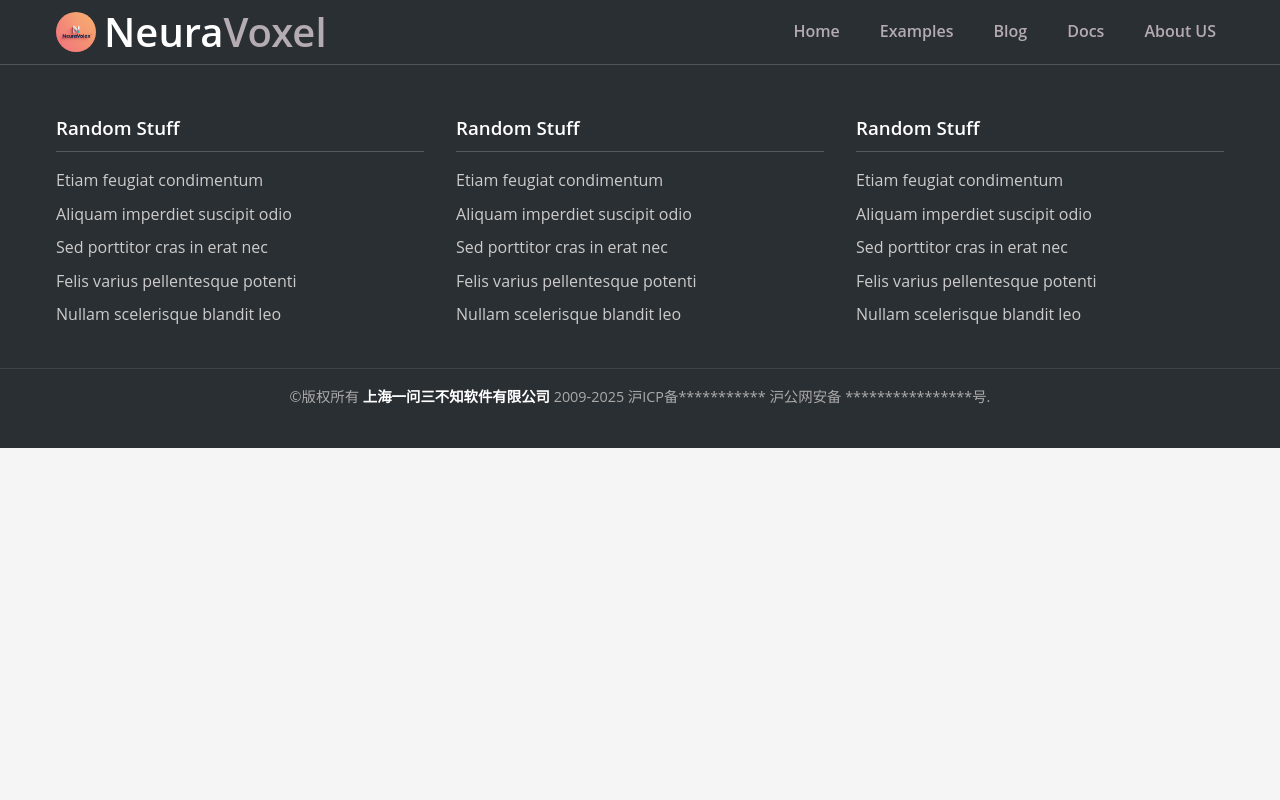
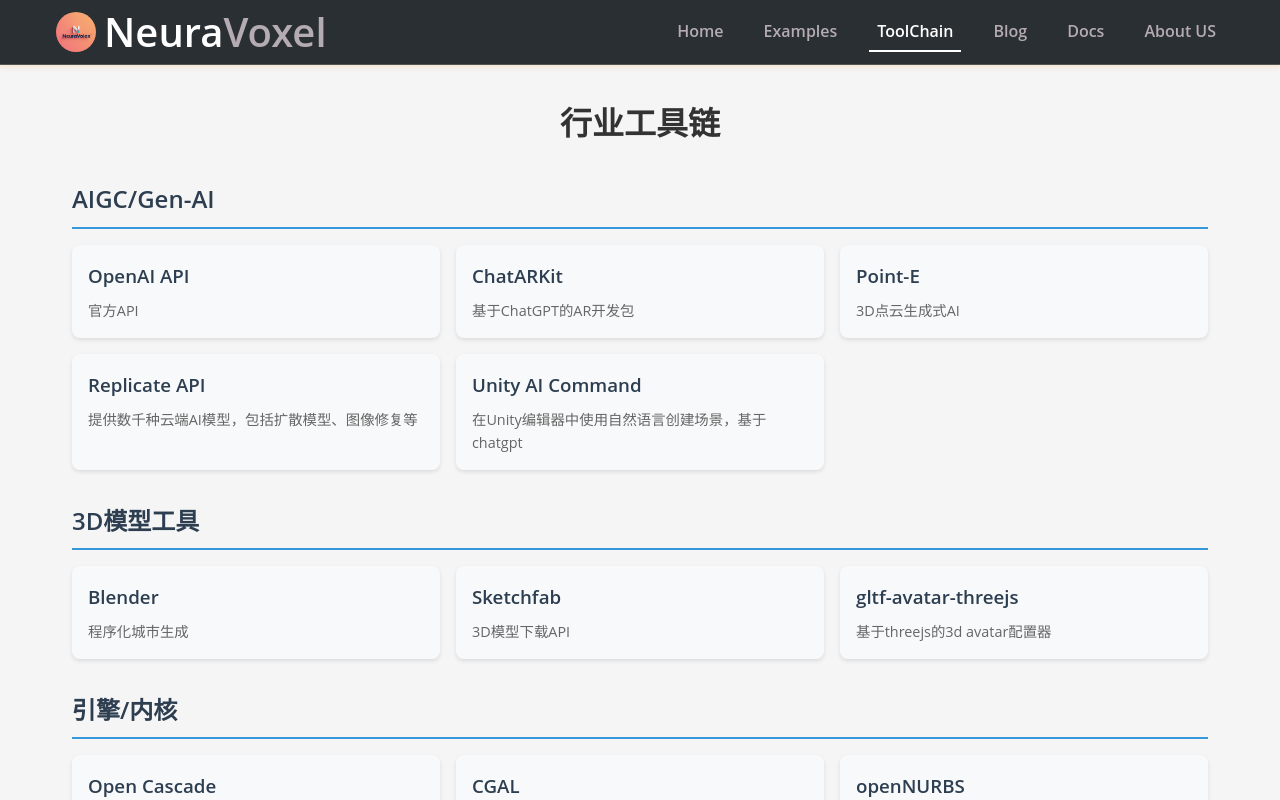
Before and after one commit to NeuraVoxel/NeuraVoxel.github.io, a React (Create React App) app: page /toolchain in a window 1280 px wide. Shown: the top 800 px of the page. Built offline with nearby package versions, Linux system fonts and the light colour scheme.

Commit message:
feat: add ToolChain page and navigation link
Introduce a new ToolChain page to display industry-related tools categorized by their functionality. Add a corresponding navigation link in the header for easy access. The page includes styled components and a structured layout to enhance user experience.

```diff
--- a/src/App.tsx
+++ b/src/App.tsx
@@ -8,6 +8,7 @@
 import ExamplesPage from './pages/ExamplesPage';
 import BlogPage from './pages/BlogPage';
 import BlogPostPage from './pages/BlogPostPage';
+import ToolChainPage from './pages/ToolChainPage';
 
 const App: React.FC = () => {
   return (
@@ -20,6 +21,7 @@
           <Route path="/examples" element={<ExamplesPage />} />
           <Route path="/blog" element={<BlogPage />} />
           <Route path="/blog/:slug" element={<BlogPostPage />} />
+          <Route path="/toolchain" element={<ToolChainPage />} />
           <Route path="/two-column-1" element={<ThreeColumnPage />} />
           <Route path="/two-column-2" element={<ThreeColumnPage />} />
           <Route path="/no-sidebar" element={<ThreeColumnPage />} />
--- a/src/components/Header.tsx
+++ b/src/components/Header.tsx
@@ -88,6 +88,7 @@
           <ul>
             <li><Link to="/" className={pathname === '/' ? 'active' : ''}>Home</Link></li>
             <li><Link to="/examples" className={pathname === '/examples' ? 'active' : ''}>Examples</Link></li>
+            <li><Link to="/toolchain" className={pathname.startsWith('/toolchain') ? 'active' : ''}>ToolChain</Link></li>
             <li><Link to="/blog" className={pathname.startsWith('/blog') ? 'active' : ''}>Blog</Link></li>
             <li><Link to="/two-column-2" className={pathname === '/two-column-2' ? 'active' : ''}>Docs</Link></li>
             <li><Link to="/no-sidebar" className={pathname === '/no-sidebar' ? 'active' : ''}>About US</Link></li>
--- /dev/null
+++ b/src/pages/ToolChainPage.tsx
@@ -0,0 +1,105 @@
+import React from 'react';
+import styled from 'styled-components';
+
+// 样式定义
+const Container = styled.div`
+  max-width: 1200px;
+  margin: 0 auto;
+  padding: 2rem;
+`;
+
+const Title = styled.h1`
+  text-align: center;
+  margin-bottom: 2rem;
+  color: #333;
+`;
+
+const CategorySection = styled.section`
+  margin-bottom: 2rem;
+`;
+
+const CategoryTitle = styled.h2`
+  color: #2c3e50;
+  border-bottom: 2px solid #3498db;
+  padding-bottom: 0.5rem;
+  margin-bottom: 1rem;
+`;
+
+const ToolList = styled.ul`
+  list-style: none;
+  padding: 0;
+  display: grid;
+  grid-template-columns: repeat(auto-fill, minmax(300px, 1fr));
+  gap: 1rem;
+`;
+
+const ToolItem = styled.li`
+  background: #f8f9fa;
+  padding: 1rem;
+  border-radius: 8px;
+  box-shadow: 0 2px 4px rgba(0,0,0,0.1);
+
+  &:hover {
+    transform: translateY(-2px);
+    transition: transform 0.2s ease;
+  }
+`;
+
+const ToolName = styled.h3`
+  margin: 0 0 0.5rem 0;
+  color: #2c3e50;
+`;
+
+const ToolDescription = styled.p`
+  margin: 0;
+  color: #666;
+  font-size: 0.9rem;
+`;
+
+const toolchainData = {
+  'AIGC/Gen-AI': [
+    { name: 'OpenAI API', description: '官方API' },
+    { name: 'ChatARKit', description: '基于ChatGPT的AR开发包' },
+    { name: 'Point-E', description: '3D点云生成式AI' },
+    { name: 'Replicate API', description: '提供数千种云端AI模型，包括扩散模型、图像修复等' },
+    { name: 'Unity AI Command', description: '在Unity编辑器中使用自然语言创建场景，基于chatgpt' }
+  ],
+  '3D模型工具': [
+    { name: 'Blender', description: '程序化城市生成' },
+    { name: 'Sketchfab', description: '3D模型下载API' },
+    { name: 'gltf-avatar-threejs', description: '基于threejs的3d avatar配置器' }
+  ],
+  '引擎/内核': [
+    { name: 'Open Cascade', description: '开源CAD内核' },
+    { name: 'CGAL', description: 'C++计算几何库' },
+    { name: 'openNURBS', description: 'C++曲面建模库' }
+  ],
+  '建模软件': [
+    { name: 'Dust3D', description: '从零开始实现一个3D建模软件' },
+    { name: 'OpenSCAD', description: '程序化CSG建模软件' },
+    { name: 'CadQuery', description: '基于Open Cascade开发的Python参数化建模工具' }
+  ]
+};
+
+const ToolChainPage: React.FC = () => {
+  return (
+    <Container>
+      <Title>行业工具链</Title>
+      {Object.entries(toolchainData).map(([category, tools]) => (
+        <CategorySection key={category}>
+          <CategoryTitle>{category}</CategoryTitle>
+          <ToolList>
+            {tools.map((tool, index) => (
+              <ToolItem key={index}>
+                <ToolName>{tool.name}</ToolName>
+                <ToolDescription>{tool.description}</ToolDescription>
+              </ToolItem>
+            ))}
+          </ToolList>
+        </CategorySection>
+      ))}
+    </Container>
+  );
+};
+
+export default ToolChainPage;
```
